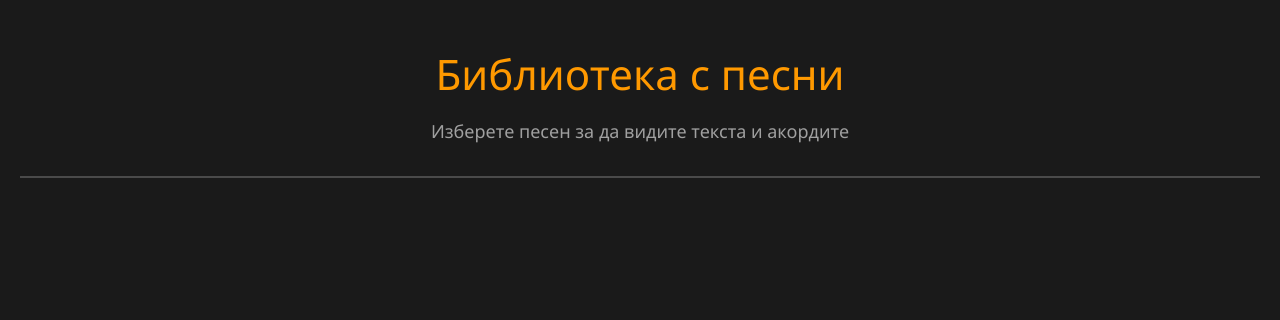
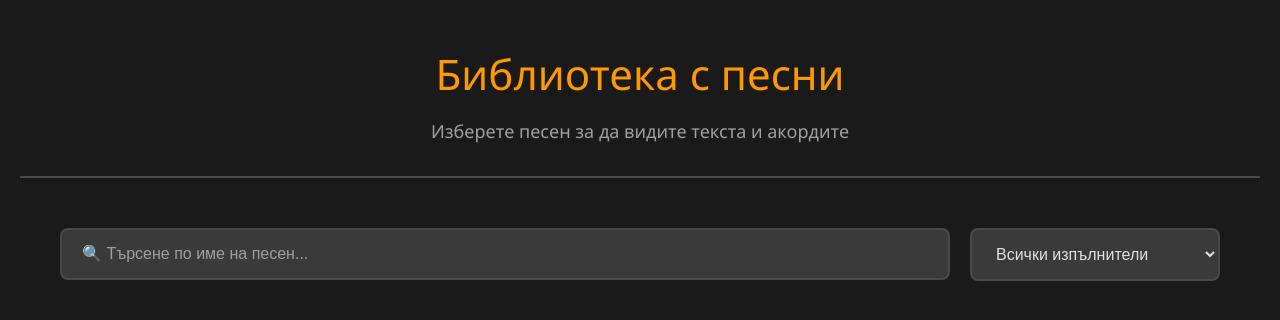
Before and after one commit to sadjokerwin/Web-acord-visualiser, a PHP site: page / in a window 1280 px wide. Shown: the top 320 px of the page. Run offline with PHP 8.4, Linux system fonts and the light colour scheme; some libraries are stand-ins or nearby versions.

Commit message:
add search bar

```diff
--- a/frontend/css/style.css
+++ b/frontend/css/style.css
@@ -50,6 +50,70 @@ body {
   font-size: 18px;
   color: var(--text-secondary);
   font-weight: 300;
+}
+
+/* Search and Filter Section */
+.filter-section {
+  max-width: 1200px;
+  margin: 0 auto 40px auto;
+  padding: 0 20px;
+  display: flex;
+  gap: 20px;
+  flex-wrap: wrap;
+  align-items: center;
+}
+
+.search-container {
+  flex: 1;
+  min-width: 300px;
+}
+
+.search-input {
+  width: 100%;
+  padding: 15px 20px;
+  font-size: 16px;
+  background-color: var(--card-bg);
+  border: 2px solid var(--border-color);
+  border-radius: 8px;
+  color: var(--text-primary);
+  transition: all 0.3s ease;
+}
+
+.search-input:focus {
+  outline: none;
+  border-color: var(--accent-color);
+  box-shadow: 0 0 0 3px rgba(255, 153, 0, 0.1);
+}
+
+.search-input::placeholder {
+  color: var(--text-secondary);
+}
+
+.filter-container {
+  min-width: 250px;
+}
+
+.artist-filter {
+  width: 100%;
+  padding: 15px 20px;
+  font-size: 16px;
+  background-color: var(--card-bg);
+  border: 2px solid var(--border-color);
+  border-radius: 8px;
+  color: var(--text-primary);
+  cursor: pointer;
+  transition: all 0.3s ease;
+}
+
+.artist-filter:focus {
+  outline: none;
+  border-color: var(--accent-color);
+  box-shadow: 0 0 0 3px rgba(255, 153, 0, 0.1);
+}
+
+.artist-filter option {
+  background-color: var(--card-bg);
+  color: var(--text-primary);
 }
 
 /* Songs Grid */
--- a/frontend/index.html
+++ b/frontend/index.html
@@ -13,6 +13,23 @@
         <h1>Библиотека с песни</h1>
         <p class="subtitle">Изберете песен за да видите текста и акордите</p>
       </header>
+
+      <!-- Search and Filter Section -->
+      <div class="filter-section">
+        <div class="search-container">
+          <input
+            type="text"
+            id="searchInput"
+            class="search-input"
+            placeholder="🔍 Търсене по име на песен..."
+          />
+        </div>
+        <div class="filter-container">
+          <select id="artistFilter" class="artist-filter">
+            <option value="">Всички изпълнители</option>
+          </select>
+        </div>
+      </div>
 
       <div class="songs-grid" id="songsGrid">
         <!-- Songs will be loaded here -->
--- a/frontend/js/app.js
+++ b/frontend/js/app.js
@@ -4,6 +4,9 @@ const LYRICS_API_URL = "https://api.lyrics.ovh/v1";
 
 // Store current song data for PDF export
 let currentSongData = null;
+
+// Store all songs for filtering
+let allSongs = [];
 
 // Initialize application
 document.addEventListener("DOMContentLoaded", () => {
@@ -24,6 +27,7 @@ document.addEventListener("DOMContentLoaded", () => {
   setupExportButton();
   setupExportJsonButton();
   setupExportCsvButton();
+  setupSearchAndFilters();
 });
 
 // Load all songs from database
@@ -32,16 +36,53 @@ async function loadSongs() {
     const response = await fetch(`${API_BASE_URL}/get_songs.php`);
     const songs = await response.json();
 
-    const songsGrid = document.getElementById("songsGrid");
-    songsGrid.innerHTML = "";
+    // Store all songs globally
+    allSongs = songs;
 
-    songs.forEach((song) => {
-      const songCard = createSongCard(song);
-      songsGrid.appendChild(songCard);
-    });
+    // Populate artist filter
+    populateArtistFilter(songs);
+
+    // Display all songs initially
+    displaySongs(songs);
   } catch (error) {
     console.error("Грешка при зареждане на песни:", error);
   }
+}
+
+// Display songs in the grid
+function displaySongs(songs) {
+  const songsGrid = document.getElementById("songsGrid");
+  songsGrid.innerHTML = "";
+
+  if (songs.length === 0) {
+    songsGrid.innerHTML =
+      '<p style="text-align: center; color: var(--text-secondary); grid-column: 1/-1; padding: 40px;">Няма намерени песни</p>';
+    return;
+  }
+
+  songs.forEach((song) => {
+    const songCard = createSongCard(song);
+    songsGrid.appendChild(songCard);
+  });
+}
+
+// Populate artist filter dropdown
+function populateArtistFilter(songs) {
+  const artistFilter = document.getElementById("artistFilter");
+
+  // Get unique artists
+  const artists = [...new Set(songs.map((song) => song.artist))].sort();
+
+  // Clear existing options except the first one
+  artistFilter.innerHTML = '<option value="">Всички изпълнители</option>';
+
+  // Add artist options
+  artists.forEach((artist) => {
+    const option = document.createElement("option");
+    option.value = artist;
+    option.textContent = artist;
+    artistFilter.appendChild(option);
+  });
 }
 
 // Create song card element
@@ -101,6 +142,46 @@ function setupExportCsvButton() {
       alert("Няма заредена песен за експорт!");
     }
   });
+}
+
+// Setup search and filters
+function setupSearchAndFilters() {
+  const searchInput = document.getElementById("searchInput");
+  const artistFilter = document.getElementById("artistFilter");
+
+  // Search input handler
+  searchInput.addEventListener("input", (e) => {
+    filterSongs();
+  });
+
+  // Artist filter handler
+  artistFilter.addEventListener("change", (e) => {
+    filterSongs();
+  });
+}
+
+// Filter songs based on search and artist filter
+function filterSongs() {
+  const searchTerm = document.getElementById("searchInput").value.toLowerCase();
+  const selectedArtist = document.getElementById("artistFilter").value;
+
+  let filteredSongs = allSongs;
+
+  // Filter by artist if selected
+  if (selectedArtist) {
+    filteredSongs = filteredSongs.filter((song) => song.artist === selectedArtist);
+  }
+
+  // Filter by search term
+  if (searchTerm) {
+    filteredSongs = filteredSongs.filter(
+      (song) =>
+        song.title.toLowerCase().includes(searchTerm) ||
+        song.artist.toLowerCase().includes(searchTerm),
+    );
+  }
+
+  displaySongs(filteredSongs);
 }
 
 // Show home page
```
